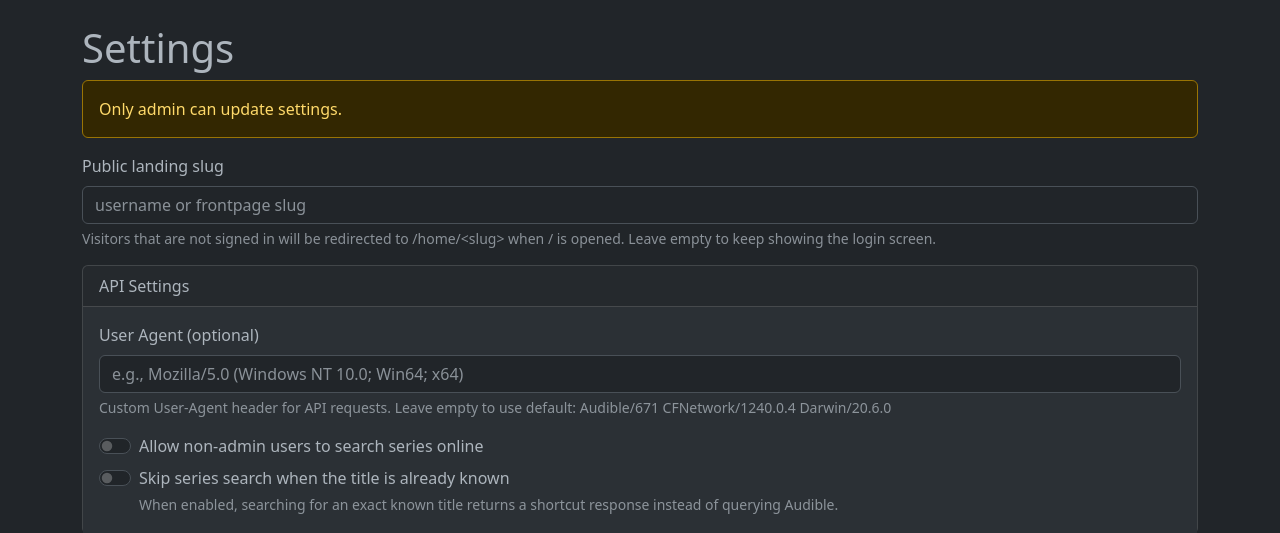
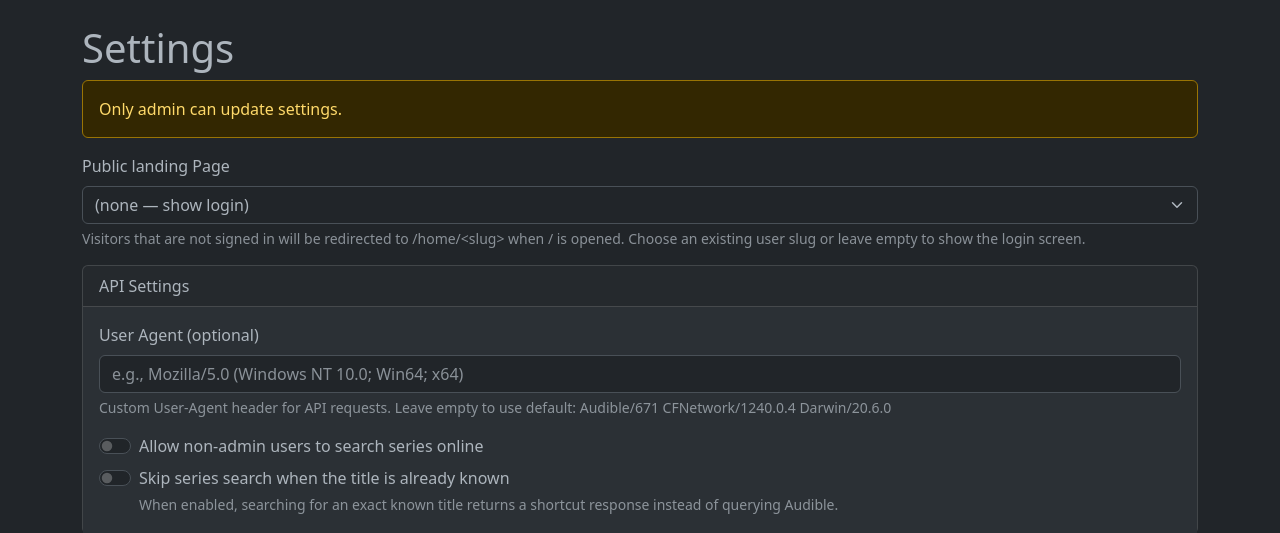
Before and after one commit to elcool0r/audiobook-tracker, a Python web app: template tracker/templates/settings.html in a window 1280 px wide. Shown: the part 56-589 px from the top of the page. Run offline with Jinja, Linux system fonts and the light colour scheme; the template is opened without the code that fills it, so the values that code supplies are empty.

Commit message:
feat: update date format to 'de' for user settings and public frontpage

```diff
--- a/tracker/api.py
+++ b/tracker/api.py
@@ -516,7 +516,7 @@ async def api_public_frontpage(slug: str):
     return {
         "user": {
             "username": username,
-            "date_format": user_doc.get("date_format", "iso"),
+            "date_format": user_doc.get("date_format", "de"),
             "frontpage_slug": user_doc.get("frontpage_slug") or username,
         },
         "library": library,
--- a/tracker/app.py
+++ b/tracker/app.py
@@ -243,7 +243,7 @@ def create_app() -> FastAPI:
         if not user_doc:
             return None
         username = user_doc.get("username")
-        date_format = user_doc.get("date_format", "iso")
+        date_format = user_doc.get("date_format", "de")
         library = get_user_library(username)
         # How many latest releases to show (user preference).
         try:
@@ -613,7 +613,7 @@ def create_app() -> FastAPI:
             settings = load_settings()
             return templates.TemplateResponse("login.html", {"request": request, "settings": settings, "error": "User not found", "version": __version__}, status_code=404)
         username = user_doc.get("username")
-        date_format = user_doc.get("date_format", "iso")
+        date_format = user_doc.get("date_format", "de")
         library = get_user_library(username)
         # How many latest releases to show (user preference).
         try:
--- a/tracker/settings.py
+++ b/tracker/settings.py
@@ -63,7 +63,7 @@ def ensure_default_admin():
             "username": admin_username,
             "password_hash": get_password_hash(admin_password),
             "role": "admin",
-            "date_format": "iso",
+            "date_format": "de",
         })
     # Migrate any legacy 'superadmin' roles to 'admin'
     try:
--- a/tracker/templates/settings.html
+++ b/tracker/templates/settings.html
@@ -6,10 +6,11 @@
 {% endif %}
 <form id="settingsForm" {% if user.role != 'admin' %}disabled{% endif %}>
   <div class="mb-3">
-    <label class="form-label">Public landing slug</label>
-    <input class="form-control" name="default_frontpage_slug" list="frontpageSlugList" value="{{ settings.default_frontpage_slug or '' }}" placeholder="username or frontpage slug" />
-    <datalist id="frontpageSlugList"></datalist>
-    <div class="form-text">Visitors that are not signed in will be redirected to /home/&lt;slug&gt; when / is opened. Leave empty to keep showing the login screen.</div>
+    <label class="form-label">Public landing Page</label>
+    <select class="form-select" name="default_frontpage_slug" id="defaultFrontpageSlugSelect">
+      <option value="">(none — show login)</option>
+    </select>
+    <div class="form-text">Visitors that are not signed in will be redirected to /home/&lt;slug&gt; when / is opened. Choose an existing user slug or leave empty to show the login screen.</div>
     {% if settings.developer_mode %}
     <div class="form-check form-switch mt-2">
       <input class="form-check-input" type="checkbox" name="users_can_edit_frontpage_slug" id="usersCanEditFrontpageSlug" {% if settings.users_can_edit_frontpage_slug %}checked{% endif %} />
@@ -169,9 +170,10 @@ async function loadFrontpageSlugOptions() {
     const r = await fetch(apiPath('/api/users'));
     if (!r.ok) return;
     const users = await r.json();
-    const list = document.getElementById('frontpageSlugList');
-    if (!list) return;
-    list.innerHTML = '';
+    const select = document.getElementById('defaultFrontpageSlugSelect');
+    if (!select) return;
+    // Clear existing (but keep the first "none" option)
+    select.querySelectorAll('option:not([value=""])').forEach(e => e.remove());
     const seen = new Set();
     users.forEach(u => {
       const slug = (u.frontpage_slug || u.username || '').trim();
@@ -180,7 +182,7 @@ async function loadFrontpageSlugOptions() {
       const option = document.createElement('option');
       option.value = slug;
       option.textContent = u.username || slug;
-      list.appendChild(option);
+      select.appendChild(option);
     });
   } catch (err) {
     console.error('Failed to load landing slug options', err);
@@ -191,7 +193,8 @@ async function loadSettings() {
   if (r.ok) {
     currentSettings = await r.json();
     const defaultFp = document.querySelector('[name=default_frontpage_slug]');
-    if (defaultFp) defaultFp.value = currentSettings.default_frontpage_slug || '';
+    const selectFp = document.getElementById('defaultFrontpageSlugSelect');
+    if (selectFp) selectFp.value = currentSettings.default_frontpage_slug || '';
 
     const rateEl = document.querySelector('[name=rate_rps]');
     if (rateEl) rateEl.value = currentSettings.rate_rps;
@@ -242,7 +245,11 @@ const form = document.getElementById('settingsForm');
 form.addEventListener('submit', async (ev) => {
   ev.preventDefault();
   const data = {
-    default_frontpage_slug: form.default_frontpage_slug ? (form.default_frontpage_slug.value || null) : (currentSettings && currentSettings.default_frontpage_slug) || null,
+    default_frontpage_slug: (function(){
+      const sel = document.getElementById('defaultFrontpageSlugSelect');
+      if (sel) return sel.value || null;
+      return form.default_frontpage_slug ? (form.default_frontpage_slug.value || null) : (currentSettings && currentSettings.default_frontpage_slug) || null;
+    })(),
     rate_rps: form.rate_rps ? (parseFloat(form.rate_rps.value) || currentSettings.rate_rps || 2.0) : (currentSettings && currentSettings.rate_rps) || 2.0,
     max_job_history: form.max_job_history ? (parseInt(form.max_job_history.value,10) || currentSettings.max_job_history || 100) : (currentSettings && currentSettings.max_job_history) || 100,
     auto_refresh_enabled: form.auto_refresh_enabled ? form.auto_refresh_enabled.checked || false : (currentSettings && currentSettings.auto_refresh_enabled) || false,
```
Also changed, not shown: tracker/tasks.py (+37 -0 lines).
